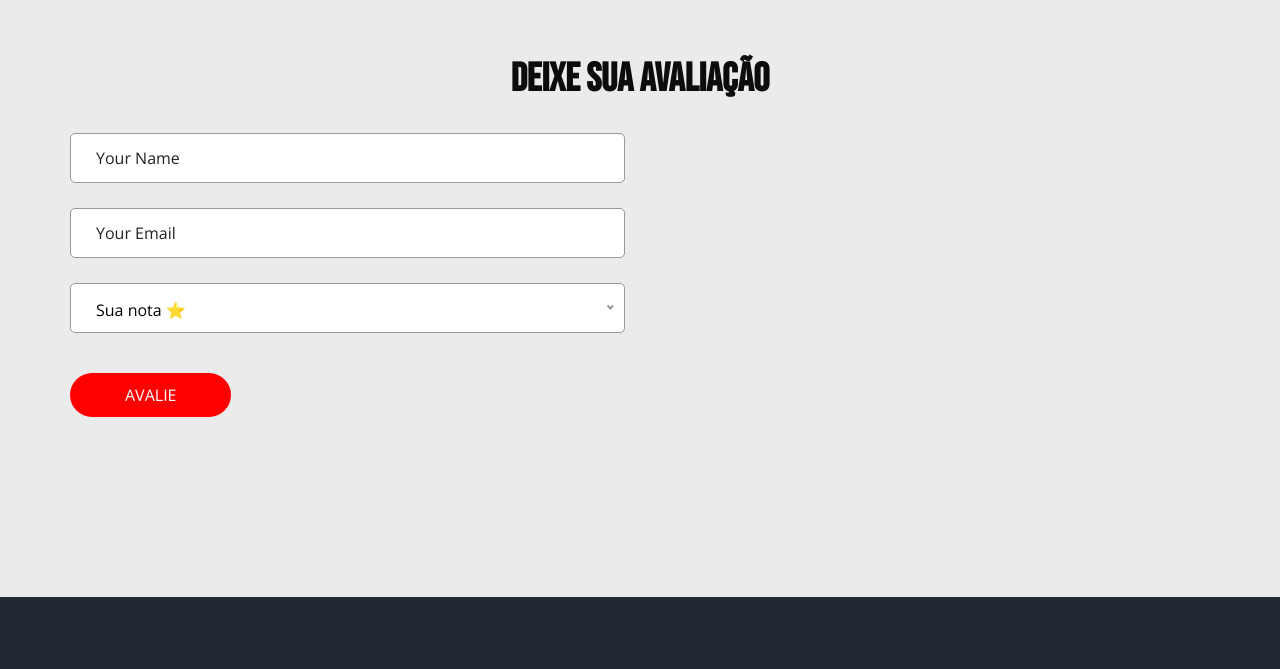
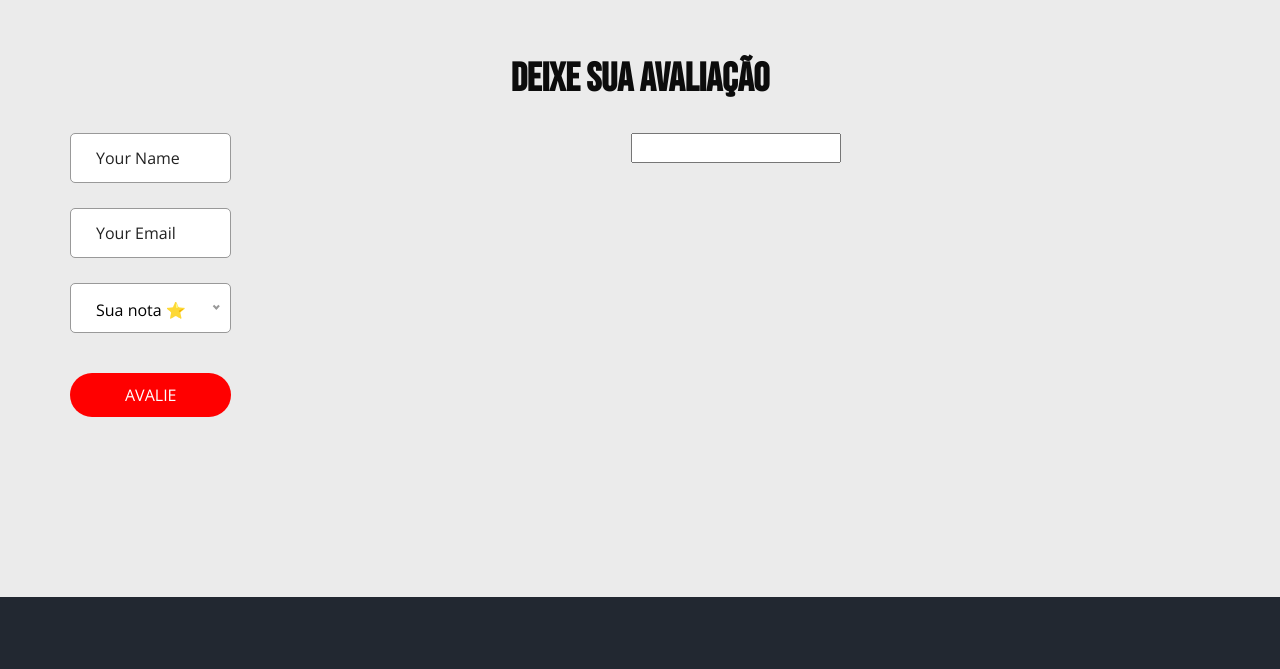
Before and after one commit to Pedrohpt/Imperio_das_carnes_site, a plain HTML site: page index.html in a window 1280 px wide. Shown: the part 5420-6089 px from the top of the page. Drawn offline with nearby package versions, Linux system fonts and the light colour scheme; some packages are replaced by stand-ins of ours.

Commit message:
descricao

```diff
--- a/css/style.css
+++ b/css/style.css
@@ -583,6 +583,16 @@ color: white;
   color: #ffffff;
 }
 
+#avaliacao{
+  display: flex;
+  flex-direction: row;
+  justify-content: space-between;
+  gap: 400px;
+}
+
+/* #descricao{
+margin-left: 50%;
+} */
 .offer_section .box .img-box {
   width: 175px;
   min-width: 175px;
--- a/index.html
+++ b/index.html
@@ -780,7 +780,7 @@
           Deixe sua avaliação
         </h2>
       </div>
-      <div class="col-md-6">
+      <div class="col-md-6" id="avaliacao">
         <div class="form_container">
           <form action="">
             <div>
@@ -820,6 +820,9 @@
               Avalie
             </button>
           </div>
+        </div>
+        <div>
+          <input type="text" id="descricao" />
         </div>
 
       </div>
```
